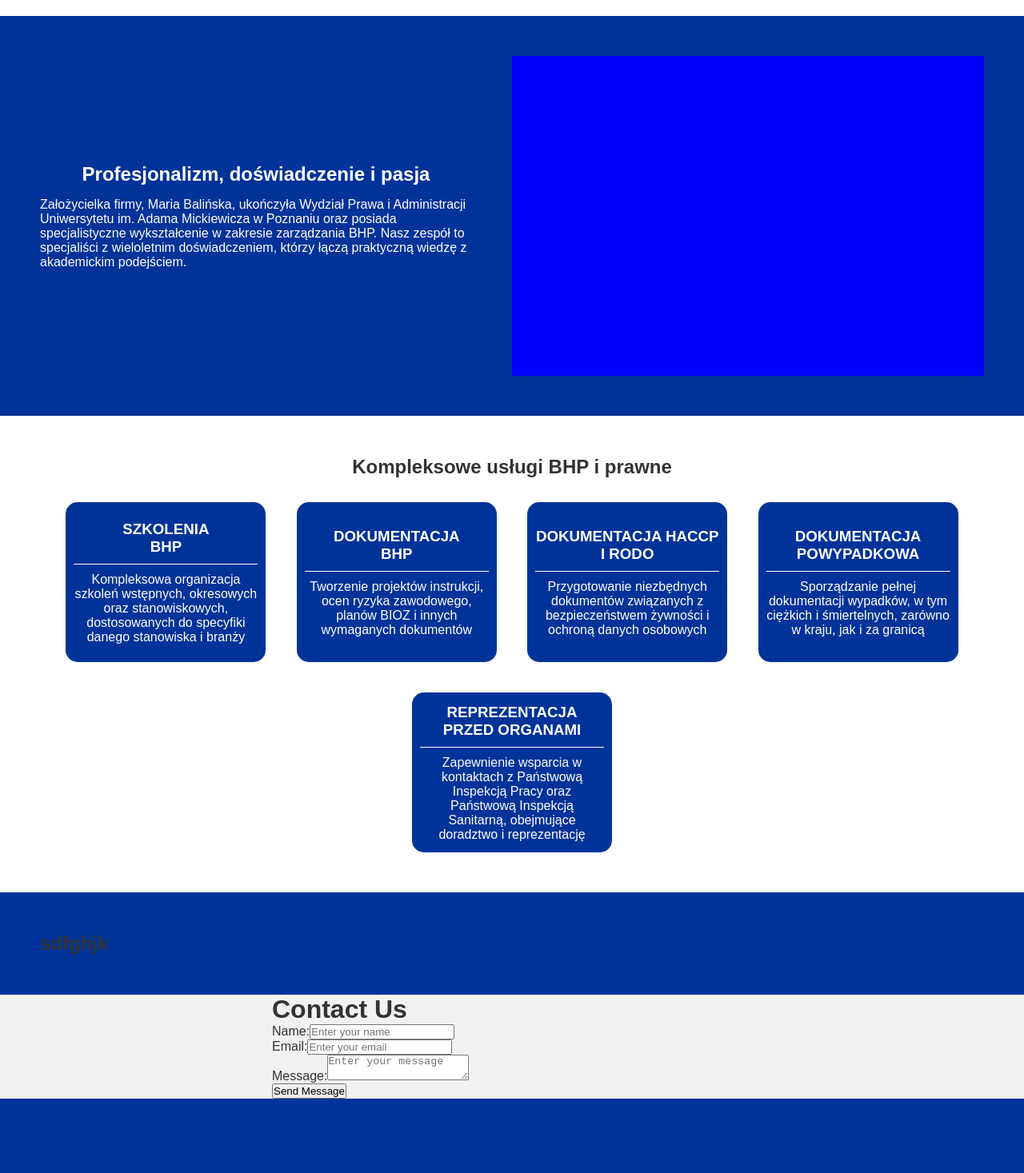
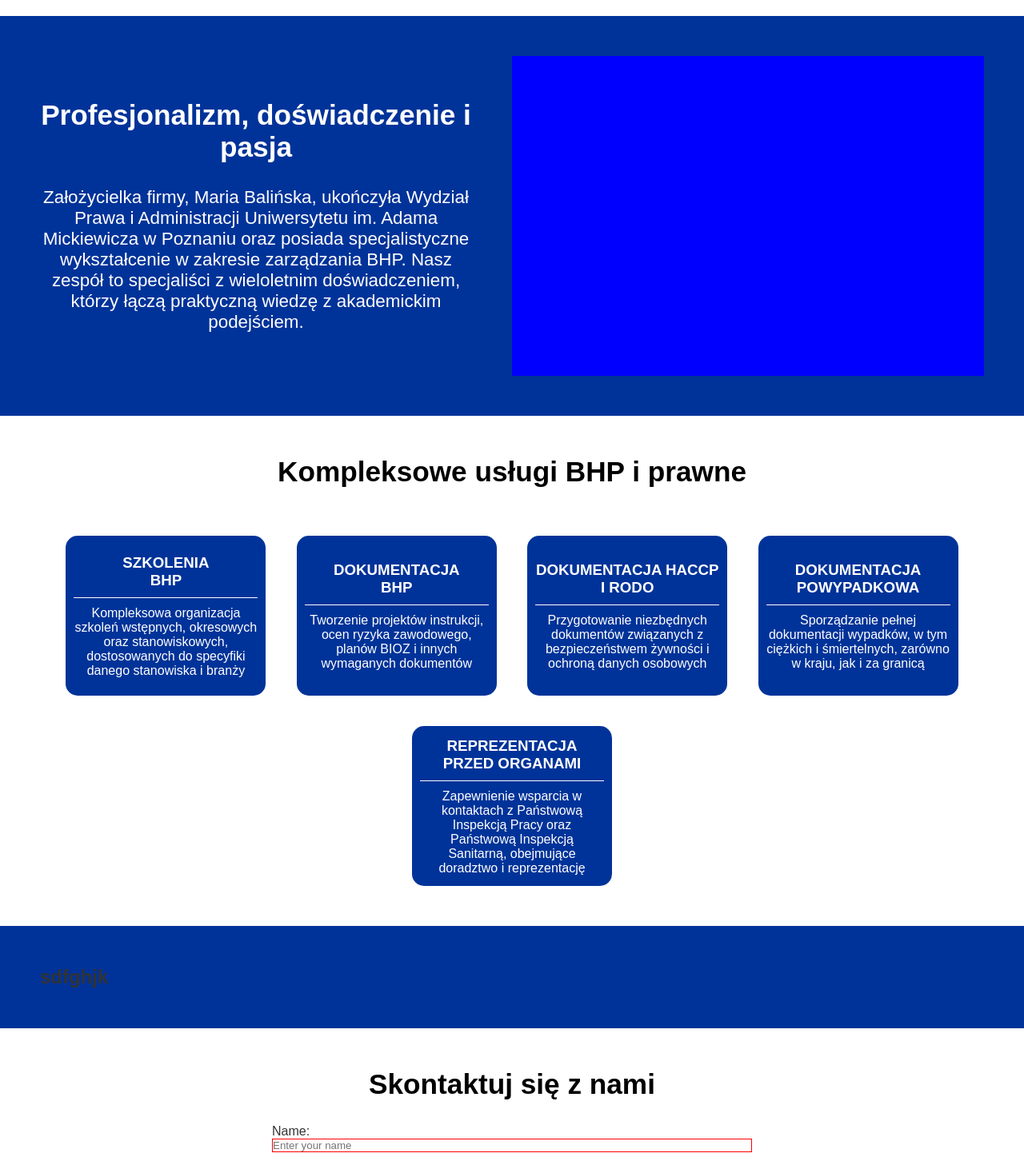
Before and after one commit to DawidWit/dominus-bhp, a Next.js app: page / in a window 1280 px wide. Shown: the part 780-2247 px from the top of the page at 80% size. Built offline with nearby package versions, Linux system fonts and the light colour scheme.

Commit message:
Improve contact form and global styles
- Added styles for contact form inputs and button
- Updated global h2 styles with color, padding, and font size
- Refactored contact form layout and added Polish translations
- Centered text and adjusted font sizes in about section

```diff
--- a/src/app/globals.scss
+++ b/src/app/globals.scss
@@ -14,3 +14,10 @@ body {
   color: #333;
   // overflow-x: hidden;
 }
+
+h2{
+  color: black;
+  padding-bottom: 30px;
+  font-size: 2.2rem;
+  text-align: center;
+}
--- a/src/app/page.tsx
+++ b/src/app/page.tsx
@@ -1,11 +1,11 @@
 import styles from "./page.module.scss";
 import Head from "next/head";
 import Image from "next/image";
-import LogoFull from "./../../public/logo_full_500x500.webp"
+import LogoFull from "./../../public/logo_full_500x500.webp";
 import WebFooter from "@/components/footer/footer";
 import WebNav from "@/components/nav/nav";
 import About from "@/app/sections/about/about";
-import {Section} from "@/components/section/section";
+import { Section } from "@/components/section/section";
 import Services from "./sections/services/services";
 import ContactForm from "@/components/contact_form/contact_form";
 
@@ -14,7 +14,9 @@ export default function Home() {
     <>
       {/* Head służy do ustawiania tagów <head>, np. <title> */}
       <Head>
-        <title>Dominus – Ponad 20 lat doświadczenia w doradztwie prawnym i BHP</title>
+        <title>
+          Dominus – Ponad 20 lat doświadczenia w doradztwie prawnym i BHP
+        </title>
         <meta
           name="Dominus – Ponad 20 lat doświadczenia w doradztwie prawnym i BHP"
           content="Firma Maria Balińska „Dominus” od ponad dwóch dekad wspiera przedsiębiorstwa w realizacji wymogów prawnych oraz w zakresie bezpieczeństwa i higieny pracy. Tworzymy zespół wykwalifikowanych prawników, który zapewnia kompleksowe wsparcie dostosowane do potrzeb klienta."
@@ -24,7 +26,6 @@ export default function Home() {
       {/* Hero Section */}
 
       <header className={styles.hero}>
-
         <WebNav />
 
         <Image
@@ -34,17 +35,23 @@ export default function Home() {
           alt="Picture of the author"
         />
       </header>
-      {/* Główna treść */}
+
       <main className="container">
-      <Section backgroundColor="#003399"> <About /></Section>
-      <Section backgroundColor="#ffffff"> <Services /></Section>
-      <Section backgroundColor="#003399"><h1>sdfghjk</h1></Section>
-
-
-      <ContactForm/>
+        <Section backgroundColor="#003399">
+          {" "}
+          <About />
+        </Section>
+        <Section backgroundColor="#ffffff">
+          {" "}
+          <Services />
+        </Section>
+        <Section backgroundColor="#003399">
+          <h1>sdfghjk</h1>
+        </Section>
+        <Section backgroundColor="#ffffff">
+          <ContactForm />
+        </Section>
       </main>
-
-      {/* Stopka */}
       <WebFooter />
     </>
   );
--- a/src/app/sections/about/about.module.scss
+++ b/src/app/sections/about/about.module.scss
@@ -18,15 +18,17 @@
     justify-content: center;
     flex-wrap: wrap;
     padding: 0 50px 0 0;
+
     }
 
     .text h2{
         color: white;
-        padding-bottom: 15px
     }
 
     .text p{
         color: white;
+        text-align: center;
+        font-size: 1.4rem;
     }
 
     .photo {
--- a/src/components/contact_form/commant_form.module.scss
+++ b/src/components/contact_form/commant_form.module.scss
@@ -0,0 +1,22 @@
+.inputContainer{
+    display: flex;
+    flex-direction: column;
+    textarea, input{
+        border: 1px solid red;
+    }
+}
+
+.inputContainer:not(:first-child){
+    margin-top: 30px;
+}
+
+.buttonContainer{
+    display: flex;
+    justify-content: center;
+    margin-top: 30px;
+    .sendingButton{
+        width: 200px;
+        height: 50px;
+
+    }
+}
--- a/src/components/contact_form/contact_form.tsx
+++ b/src/components/contact_form/contact_form.tsx
@@ -1,4 +1,4 @@
-"use client"
+"use client";
 import React, { useState } from "react";
 import styles from "./commant_form.module.scss";
 
@@ -18,7 +18,9 @@ const ContactForm: React.FC = () => {
   const [error, setError] = useState<string | null>(null);
   const [success, setSuccess] = useState<string | null>(null);
 
-  const handleChange = (e: React.ChangeEvent<HTMLInputElement | HTMLTextAreaElement>) => {
+  const handleChange = (
+    e: React.ChangeEvent<HTMLInputElement | HTMLTextAreaElement>
+  ) => {
     const { name, value } = e.target;
     setFormData((prev) => ({ ...prev, [name]: value }));
   };
@@ -53,10 +55,13 @@ const ContactForm: React.FC = () => {
   };
 
   return (
-    <div style={{ maxWidth: "600px", margin: "0 auto" }}>
-      <h1>Contact Us</h1>
-      <form onSubmit={handleSubmit}>
-        <div>
+    <>
+      <h2>Skontaktuj się z nami</h2>
+      <form
+        onSubmit={handleSubmit}
+        style={{ maxWidth: "600px", margin: "0 auto" }}
+      >
+        <div className={styles.inputContainer}>
           <label htmlFor="name">Name:</label>
           <input
             id="name"
@@ -68,7 +73,7 @@ const ContactForm: React.FC = () => {
           />
         </div>
 
-        <div>
+        <div className={styles.inputContainer}>
           <label htmlFor="email">Email:</label>
           <input
             id="email"
@@ -81,7 +86,7 @@ const ContactForm: React.FC = () => {
           />
         </div>
 
-        <div>
+        <div className={styles.inputContainer}>
           <label htmlFor="message">Message:</label>
           <textarea
             id="message"
@@ -92,15 +97,20 @@ const ContactForm: React.FC = () => {
             required
           />
         </div>
-
-        <button type="submit" disabled={isSubmitting}>
-          {isSubmitting ? "Sending..." : "Send Message"}
-        </button>
+        <div className={styles.buttonContainer}>
+          <button
+            type="submit"
+            disabled={isSubmitting}
+            className={styles.sendingButton}
+          >
+            {isSubmitting ? "WYSYŁANIE..." : "WYŚLIJ"}
+          </button>
+        </div>
 
         {error && <p style={{ color: "red" }}>{error}</p>}
         {success && <p style={{ color: "green" }}>{success}</p>}
       </form>
-    </div>
+    </>
   );
 };
 
```
